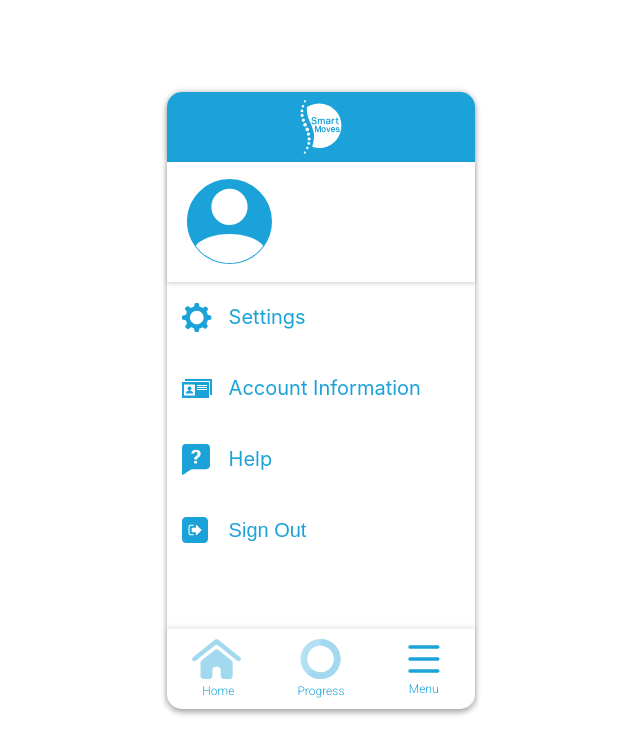
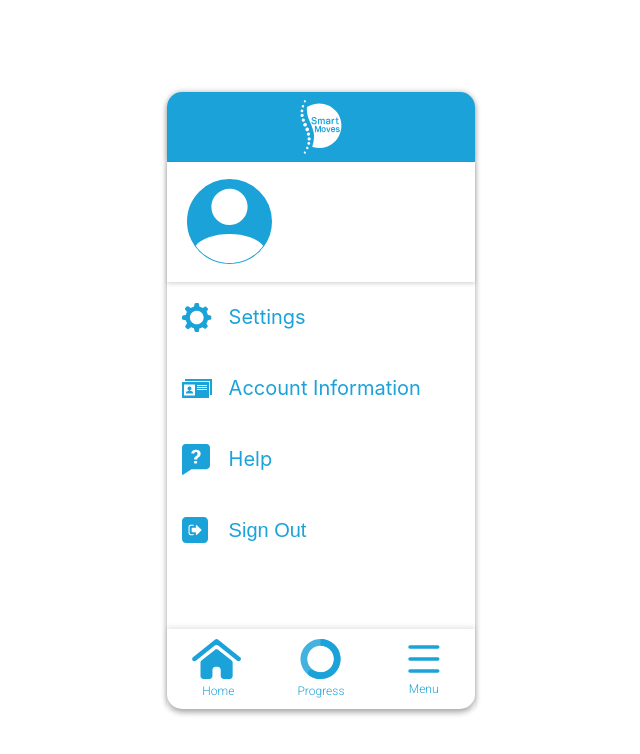
Before and after one commit to NathanCowley-Cooper/smart-moves-app, a React (Create React App) app: page /menu in a window 1280 px wide. Shown: the top 754 px of the page, without its empty margins (319-959 px from the left). Built offline with nearby package versions, Linux system fonts and the light colour scheme.

Commit message:
updated Nav 2.0

```diff
--- a/src/components/Navigation/nav.jsx
+++ b/src/components/Navigation/nav.jsx
@@ -8,15 +8,15 @@ function Nav() {
     <nav>
       <div id="navigtaion">
         <NavLink activeClassName="mainNav__link--active" to= "/home" id="navIcons" style={{textDecoration: 'none'}}>
-            <img src="/images/home.svg" className="svgicon" alt="Home Icon"/>
+            <img src="/images/home.svg" className="menuIcon" alt="Home Icon"/>
             <h5>Home</h5>
         </NavLink>
         <NavLink activeClassName="mainNav__link--active" to= "/progress" id="navIcons" style={{textDecoration: 'none'}}>
-            <img src="/images/progress.svg" className="svgicon" alt="Progress Icon"/>
+            <img src="/images/progress.svg" className="menuIcon" alt="Progress Icon"/>
             <h5>Progress</h5>
         </NavLink>
         <NavLink activeClassName="mainNav__link--active" to= "/menu" id="navIcons" style={{textDecoration: 'none'}}>
-            <img src="/images/menu.svg" className="svgicon" alt="Menu Icon" />
+            <img src="/images/menu.svg" className="menuIcon" alt="Menu Icon" />
             <h5>Menu</h5>
         </NavLink>
       </div>
--- a/src/master/components/nav.scss
+++ b/src/master/components/nav.scss
@@ -43,11 +43,11 @@ nav{
   }
 }
 
-.svgicon{
+.menuIcon{
   opacity:40%;
 }
 
-.mainNav__link--active .svgicon{
+.mainNav__link--active .menuIcon{
   opacity:100%;
 }
 
```
